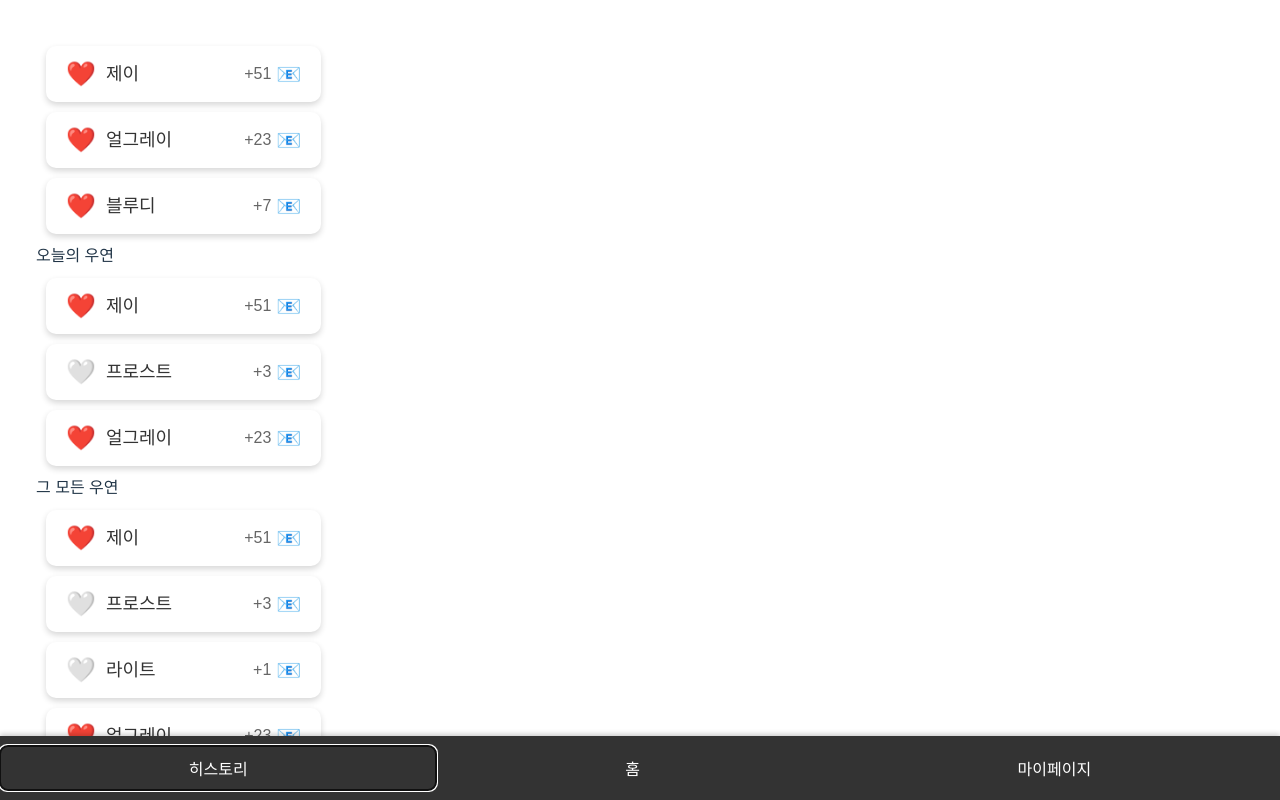
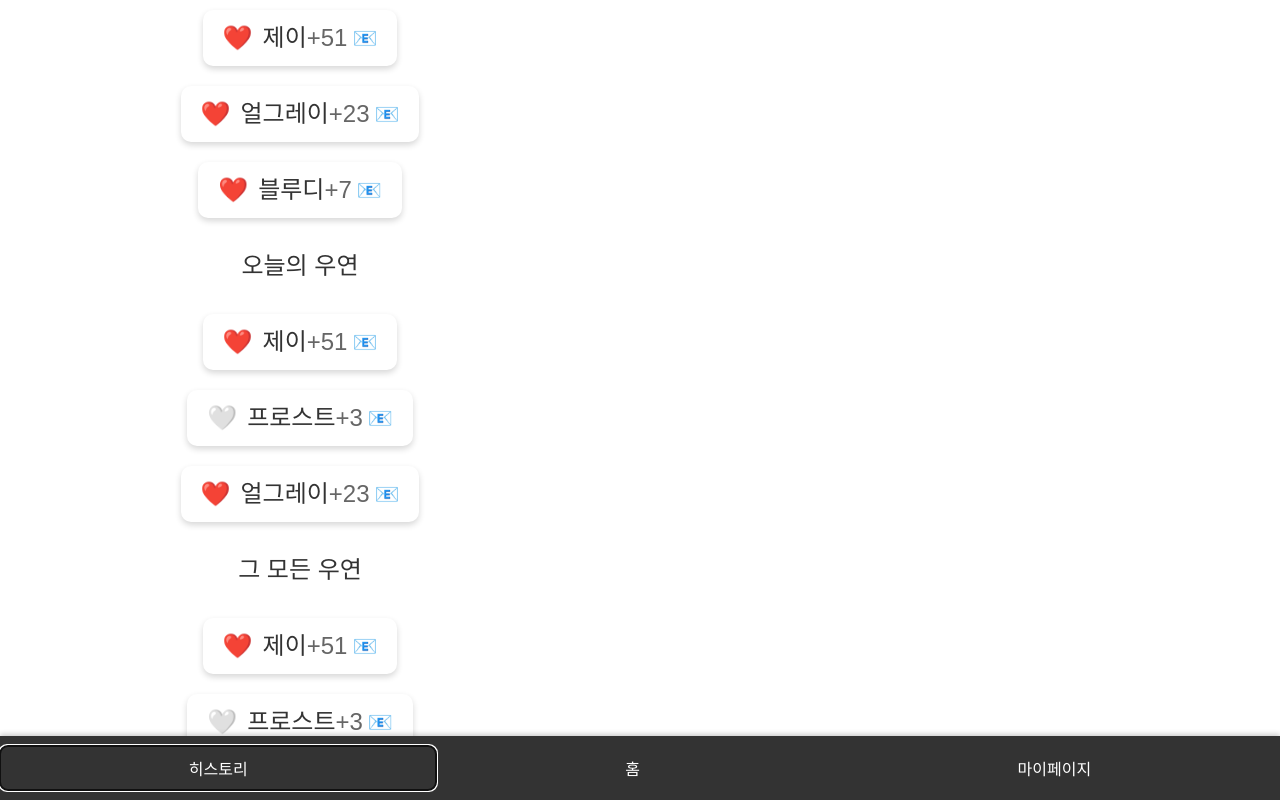
Before and after one commit to 14KGun/5KY, a React (Vite) app in the folder web/: page / in a window 1280 px wide. Both pictures are taken after a click on the button "히스토리". Shown: the top 800 px of the page. Built offline with nearby package versions, Linux system fonts and the light colour scheme; a web font is replaced by a local one.

Commit message:
styled component:

```diff
--- a/web/src/TabApp/TabApp.jsx
+++ b/web/src/TabApp/TabApp.jsx
@@ -1,4 +1,6 @@
 import { useState } from 'react';
+import styled from 'styled-components';
+
 import TabFooter from '../components/TabFooter/TabFooter';
 import History from '../screens/History/History';
 import Main from '../screens/Main/Main';
--- a/web/src/components/HistoryCard/HistoryCard.css
+++ b/web/src/components/HistoryCard/HistoryCard.css
@@ -18,12 +18,12 @@
   .nickname {
     flex-grow: 1;
     margin-left: 10px; /* 하트 아이콘과의 간격 */
-    font-size: 18px; /* 크기는 조절 가능 */
+    font-size: 24px; /* 크기는 조절 가능 */
     color: #333;
   }
 
   .met-count {
-    font-size: 16px; /* 크기는 조절 가능 */
+    font-size: 24px; /* 크기는 조절 가능 */
     color: #666;
     display: flex;
     align-items: center;
--- a/web/src/screens/History/History.css
+++ b/web/src/screens/History/History.css
@@ -3,12 +3,13 @@
     flex-direction: column;
     padding: 20px;
     background: #f7f7f7; /* 배경 색 */
-    max-width: 400px; /* 최대 너비 설정 */
     margin: 0 auto; /* 중앙 정렬 */
   }
 
   .section-title {
-    font-size: 20px;
+    display: flex;
+    align-items: center;
+    font-size: 24px;
     font-weight: 600;
     color: #333;
     margin: 20px 0; /* 제목 간격 */
--- a/web/src/screens/History/History.jsx
+++ b/web/src/screens/History/History.jsx
@@ -1,5 +1,7 @@
 import React, { useState } from "react";
 import HistoryCard from "../../components/HistoryCard/HistoryCard";
+import styled from "styled-components";
+import "./History.css"; // CSS 파일 임포트
 
 // 각 항목에 고유한 id 속성을 추가합니다.
 const initialHistoryData = [
@@ -47,15 +49,32 @@ const initialHistoryData = [
   },
 ];
 
+const Container = styled.div`
+  width: 100vw;
+  max-width: 600px;
+  display: flex;
+  flex-direction: column;
+  align-items: center;
+  justify-content: center;
+  background-color: #FFFFFF;
+`;
+
+const SectionTitle = styled.div`
+  display: flex;
+  align-items: center;
+  font-size: 24px;
+  font-weight: 600;
+  color: #333;
+  margin: 20px 0;
+`;
+
 const History = () => {
   const [historyData, setHistoryData] = useState(initialHistoryData);
 
   // 북마크된 항목만 필터링합니다.
   const bookmarks = historyData.filter((item) => item.isHeartFilled);
   const today = new Date().toISOString().split("T")[0];
-  const todaysCoincidences = historyData.filter(
-    (item) => item.date === today
-  );
+  const todaysCoincidences = historyData.filter((item) => item.date === today);
   // toggleHeart 함수는 id를 받아 해당하는 항목의 isHeartFilled 상태를 토글합니다.
   const toggleHeart = (id) => {
     const updatedHistory = historyData.map((item) =>
@@ -65,26 +84,21 @@ const History = () => {
   };
 
   return (
-    <div className="container">
-      <div className="app-container">
-        {/* 북마크 섹션에도 onHeartClick prop을 전달합니다. */}
+    <Container>
       {bookmarks.map((data) => (
         <HistoryCard key={data.id} {...data} onHeartClick={toggleHeart} />
       ))}
 
-        {/* '오늘의 우연' 섹션 */}
-        <div className="section-title">오늘의 우연</div>
+      <SectionTitle>오늘의 우연</SectionTitle>
       {todaysCoincidences.map((data) => (
         <HistoryCard key={data.id} {...data} onHeartClick={toggleHeart} />
       ))}
 
-        {/* '그 모든 우연' 섹션 */}
-        <div className="section-title">그 모든 우연</div>
+      <SectionTitle>그 모든 우연</SectionTitle>
       {historyData.map((data) => (
         <HistoryCard key={data.id} {...data} onHeartClick={toggleHeart} />
       ))}
-      </div>
-    </div>
+    </Container>
   );
 };
 
```
Lines whose indentation alone changed are shown as unchanged.
